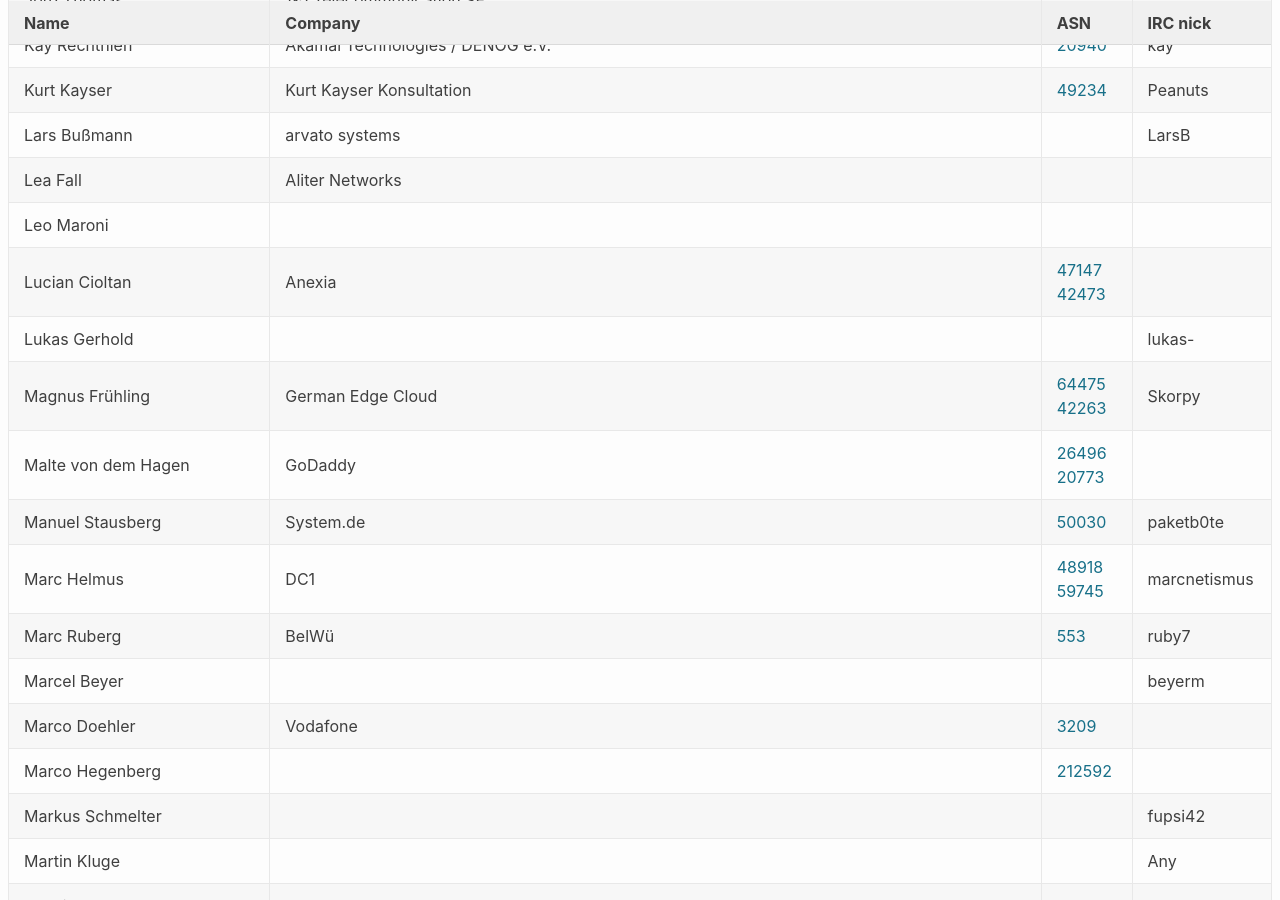
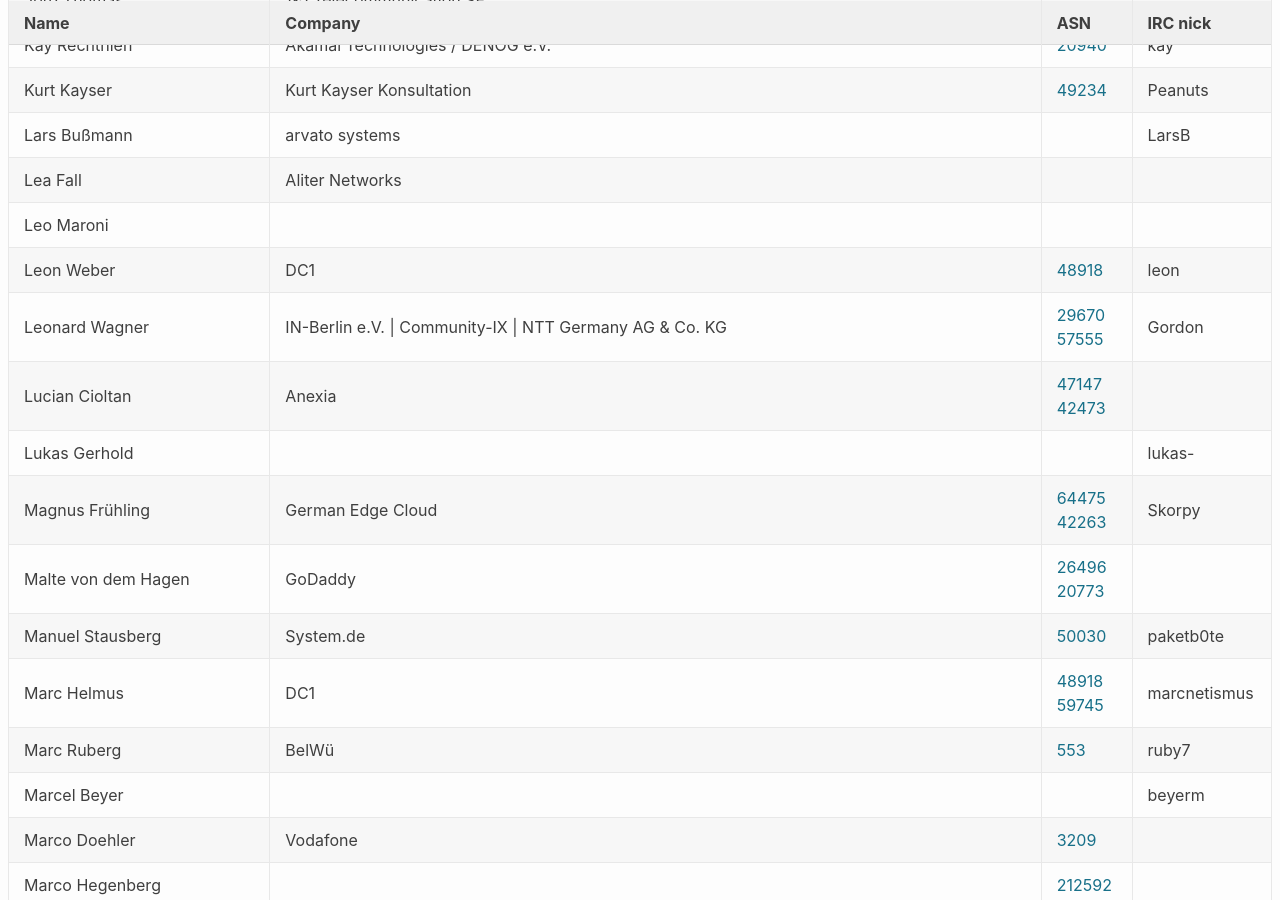
Before and after one commit to denog/pretix-attendeelist, a Jekyll site: the page built from denog2020.markdown, in a window 1280 px wide and 900 px high, scrolled down 3787 px. Built offline with Jekyll 4.4.1, drawn with Linux system fonts in a browser that asks for light colours.

Commit message:
Latest data: Tue Feb  2 11:53:53 UTC 2021

```diff
--- a/_data/attendees_meetup2021-01.json
+++ b/_data/attendees_meetup2021-01.json
@@ -486,6 +486,18 @@
     "asn": null
   },
   {
+    "name": "Leonard Wagner",
+    "company": "IN-Berlin e.V. | Community-IX | NTT Germany AG & Co. KG",
+    "irc": "Gordon",
+    "asn": "29670,57555"
+  },
+  {
+    "name": "Leon Weber",
+    "company": "DC1",
+    "irc": "leon",
+    "asn": "48918"
+  },
+  {
     "name": "Lucian Cioltan",
     "company": "Anexia",
     "irc": null,
```
